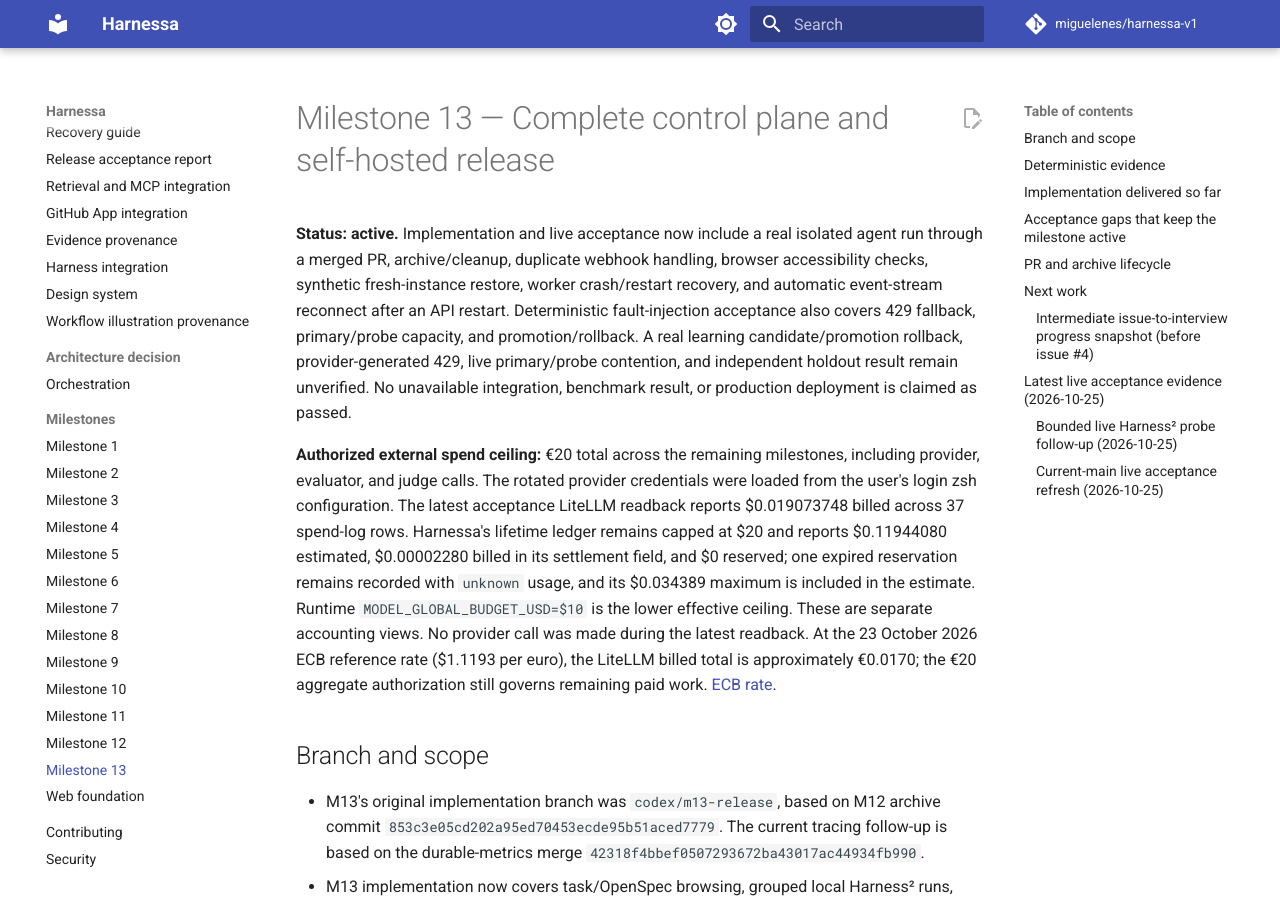
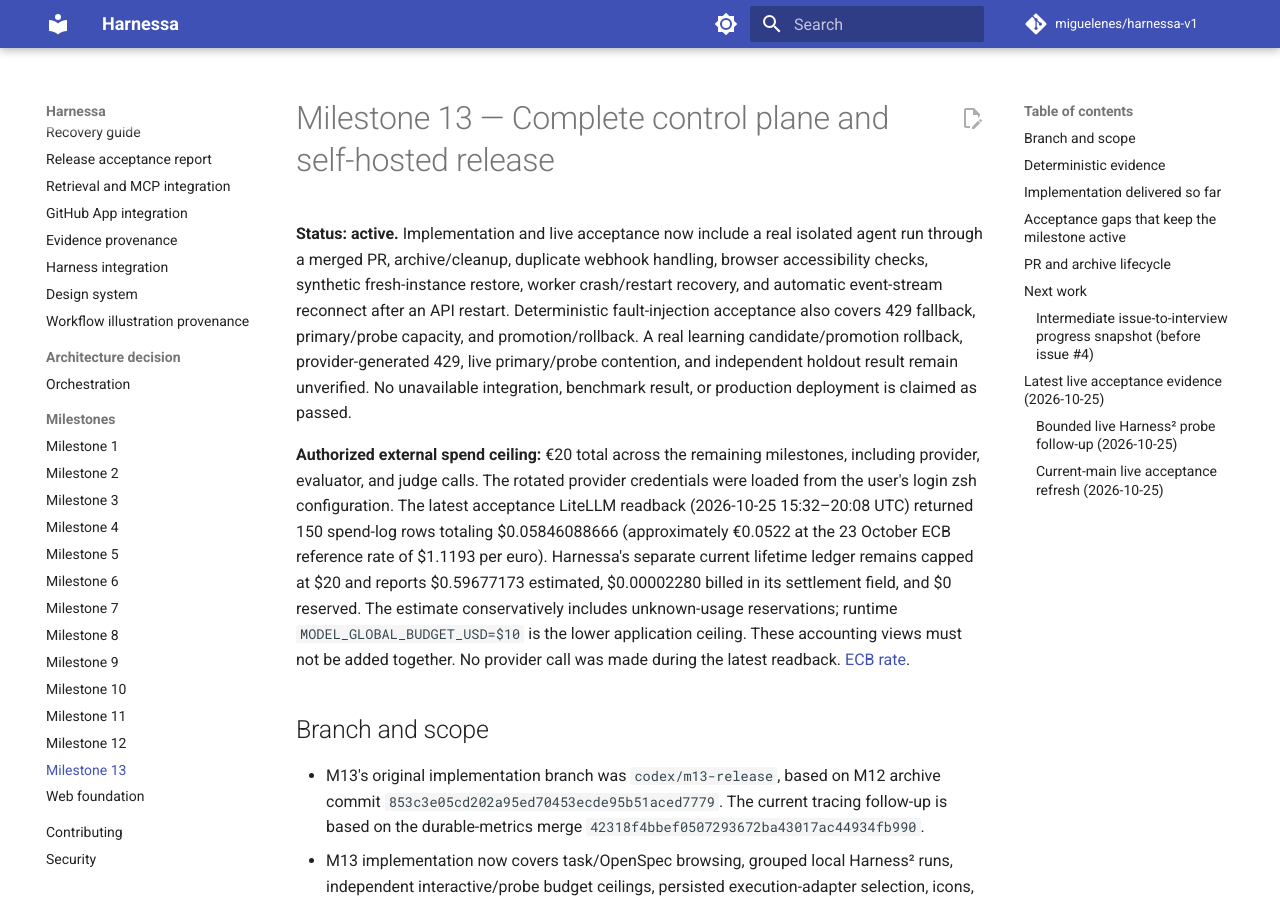
Before and after one commit to miguelenes/harnessa-v1, an MkDocs documentation site: the page built from docs/milestones/13.md, in a window 1280 px wide and 900 px high. Built offline with MkDocs 1.6.1 and Material for MkDocs 9.7.7, drawn with Linux system fonts in a browser that asks for light colours; comment, search, counter and statistics services are not loaded.

Commit message:
docs(m13): reconcile current spend snapshots

```diff
--- a/docs/milestones/13.md
+++ b/docs/milestones/13.md
@@ -2,7 +2,7 @@
 
 **Status: active.** Implementation and live acceptance now include a real isolated agent run through a merged PR, archive/cleanup, duplicate webhook handling, browser accessibility checks, synthetic fresh-instance restore, worker crash/restart recovery, and automatic event-stream reconnect after an API restart. Deterministic fault-injection acceptance also covers 429 fallback, primary/probe capacity, and promotion/rollback. A real learning candidate/promotion rollback, provider-generated 429, live primary/probe contention, and independent holdout result remain unverified. No unavailable integration, benchmark result, or production deployment is claimed as passed.
 
-**Authorized external spend ceiling:** €20 total across the remaining milestones, including provider, evaluator, and judge calls. The rotated provider credentials were loaded from the user's login zsh configuration. The latest acceptance LiteLLM readback reports $0.019073748 billed across 37 spend-log rows. Harnessa's lifetime ledger remains capped at $20 and reports $0.11944080 estimated, $0.00002280 billed in its settlement field, and $0 reserved; one expired reservation remains recorded with `unknown` usage, and its $0.034389 maximum is included in the estimate. Runtime `MODEL_GLOBAL_BUDGET_USD=$10` is the lower effective ceiling. These are separate accounting views. No provider call was made during the latest readback. At the 23 October 2026 ECB reference rate ($1.1193 per euro), the LiteLLM billed total is approximately €0.0170; the €20 aggregate authorization still governs remaining paid work. [ECB rate](https://www.ecb.europa.eu/stats/policy_and_exchange_rates/euro_reference_exchange_rates/html/index.en.html).
+**Authorized external spend ceiling:** €20 total across the remaining milestones, including provider, evaluator, and judge calls. The rotated provider credentials were loaded from the user's login zsh configuration. The latest acceptance LiteLLM readback (2026-10-25 15:32–20:08 UTC) returned 150 spend-log rows totaling $0.05846088666 (approximately €0.0522 at the 23 October ECB reference rate of $1.1193 per euro). Harnessa's separate current lifetime ledger remains capped at $20 and reports $0.59677173 estimated, $0.00002280 billed in its settlement field, and $0 reserved. The estimate conservatively includes unknown-usage reservations; runtime `MODEL_GLOBAL_BUDGET_USD=$10` is the lower application ceiling. These accounting views must not be added together. No provider call was made during the latest readback. [ECB rate](https://www.ecb.europa.eu/stats/policy_and_exchange_rates/euro_reference_exchange_rates/html/index.en.html).
 
 ## Branch and scope
 
```
Also changed, not shown: docs/acceptance-report.md (+1 -1 lines).
